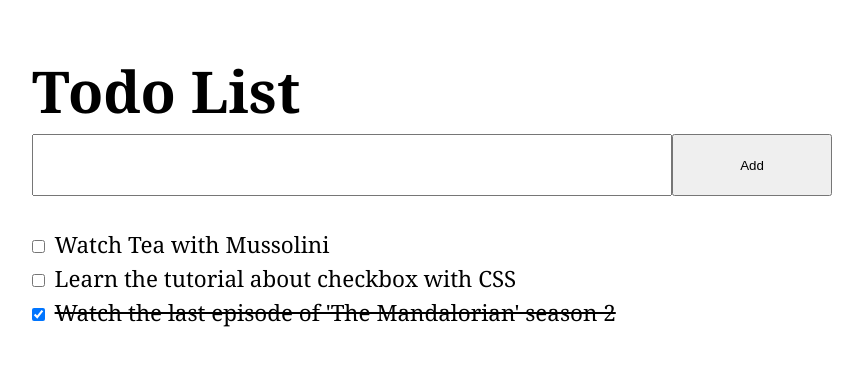
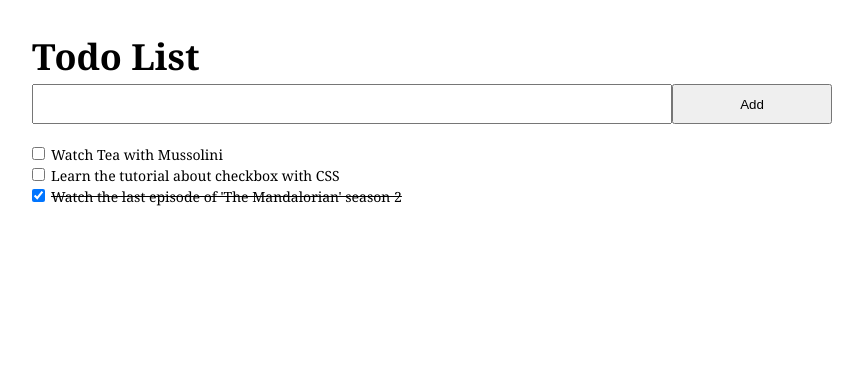
Before and after one commit to cyishere/the-todo-app, a React (Create React App) app: page / in a window 1280 px wide. Shown: the top 366 px of the page, without its empty margins (208-1071 px from the left). Built offline with nearby package versions, Linux system fonts and the light colour scheme.

Commit message:
update css

```diff
--- a/src/App.css
+++ b/src/App.css
@@ -1,12 +1,16 @@
 *,
-*:root {
+*::after,
+*::before {
   box-sizing: border-box;
   margin: 0;
   padding: 0;
 }
 
+html {
+  font-size: 62.5%;
+}
+
 body {
-  font-size: 62.5%;
   font-family: Georgia, "Times New Roman", Times, serif;
   line-height: 1.5;
 }
```
